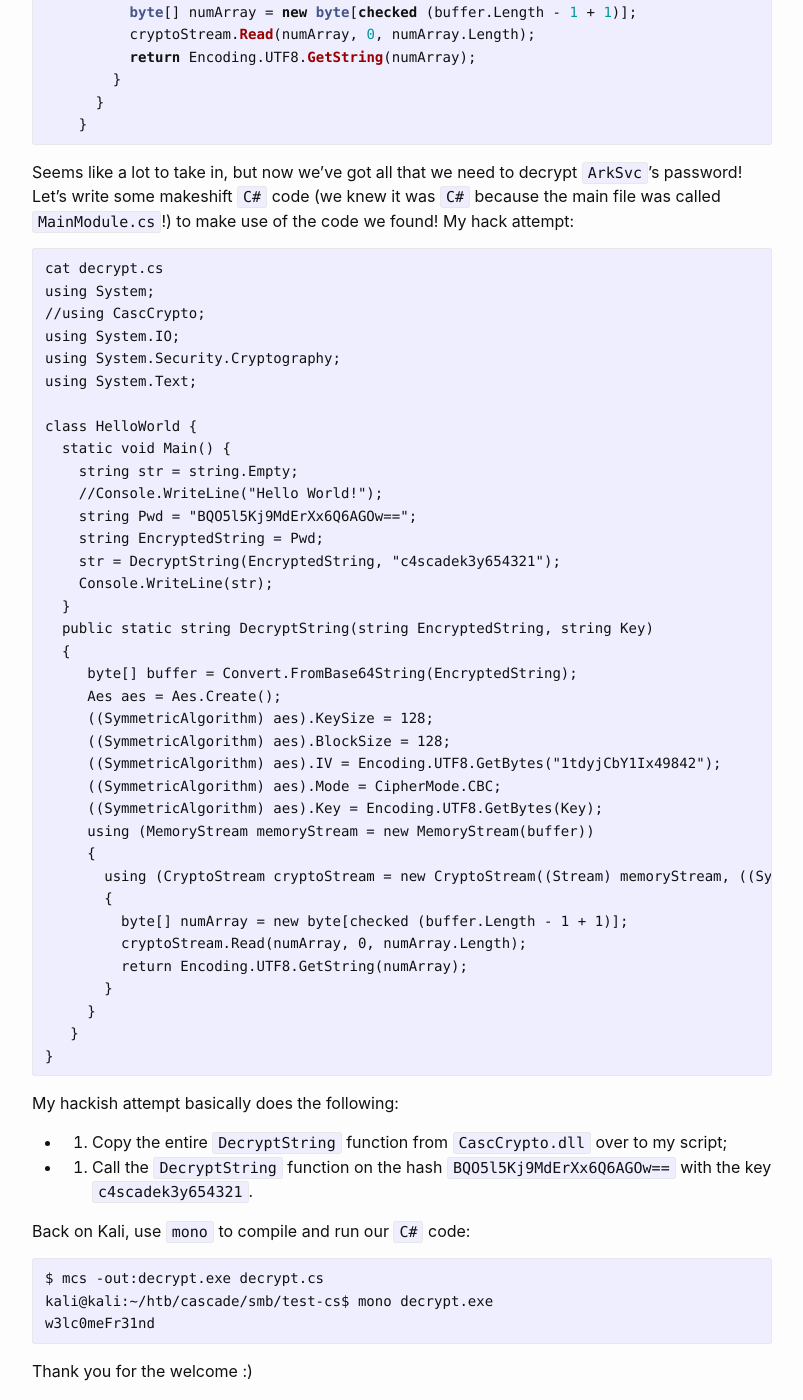
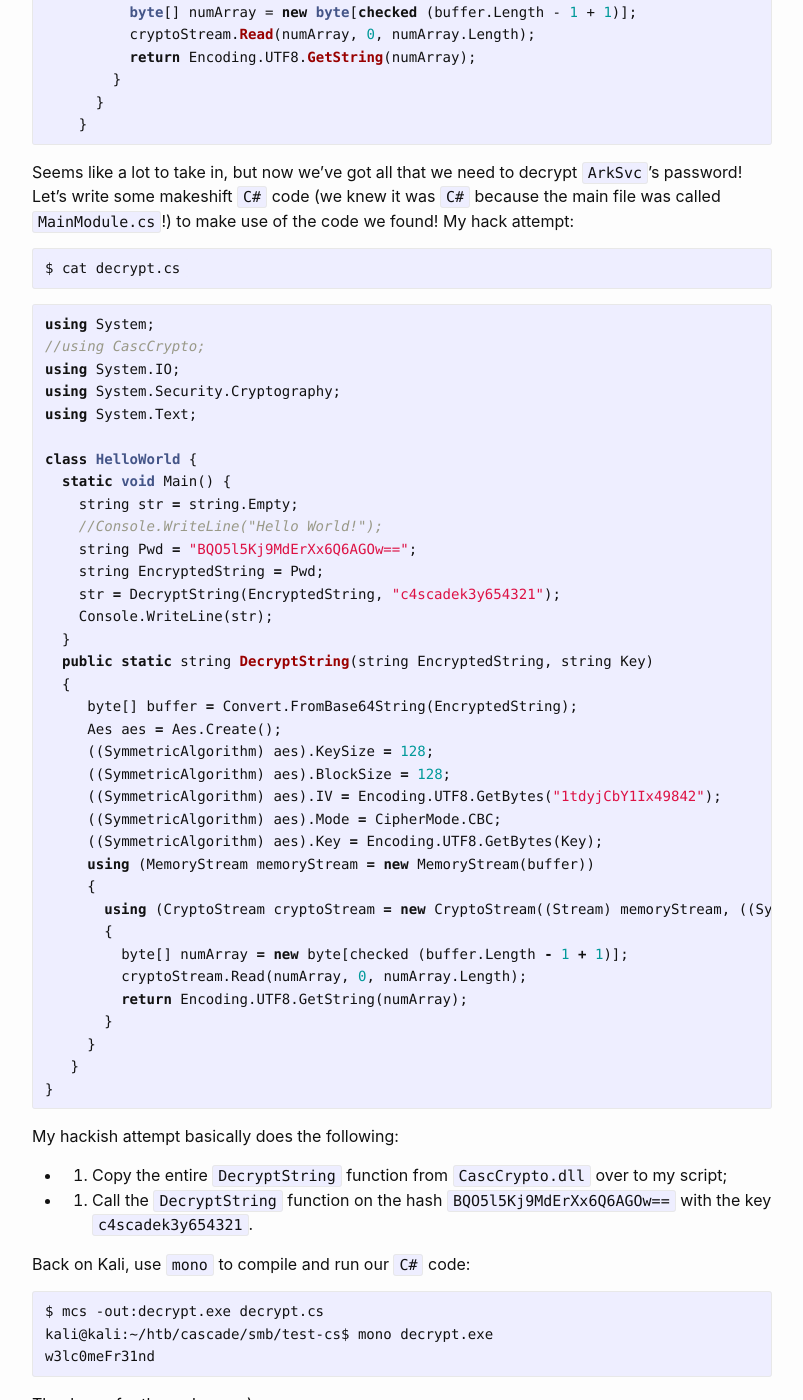
Before and after one commit to ongyuann/ongyuann.github.io, a Jekyll site: the page built from _posts/2020-07-26-htb-cascade.md, in a window 1280 px wide and 1400 px high, scrolled down 11762 px. Shown: the whole window, without its empty margins (238-1041 px from the left). Built offline with Jekyll 4.4.1, drawn with Linux system fonts in a browser that asks for light colours; some of the changed text lies outside the part shown.

Commit message:
Update 2020-07-26-htb-cascade.md

````diff
--- a/_posts/2020-07-26-htb-cascade.md
+++ b/_posts/2020-07-26-htb-cascade.md
@@ -446,7 +446,9 @@ Take a look inside `CascCrypto.dll` and see that the `DecryptString` function is
 ```
 Seems like a lot to take in, but now we've got all that we need to decrypt `ArkSvc`'s password! Let's write some makeshift `C#` code (we knew it was `C#` because the main file was called `MainModule.cs`!) to make use of the code we found! My hack attempt:
 ```
-cat decrypt.cs
+$ cat decrypt.cs
+```
+```cpp
 using System;
 //using CascCrypto;
 using System.IO;
@@ -499,7 +501,7 @@ Thank you for the welcome :)
 ### Shell as ArkSvc
 See that the `ArkSvc` user is also part of the `Remote Management Users` group so we can login:
 ```
-cat initial.txt | grep -i "remote"
+$ cat initial.txt | grep -i "remote"
 group:[Remote Desktop Users] rid:[0x22b]
 group:[WinRMRemoteWMIUsers__] rid:[0x465]
 group:[Remote Management Users] rid:[0x466]
````
